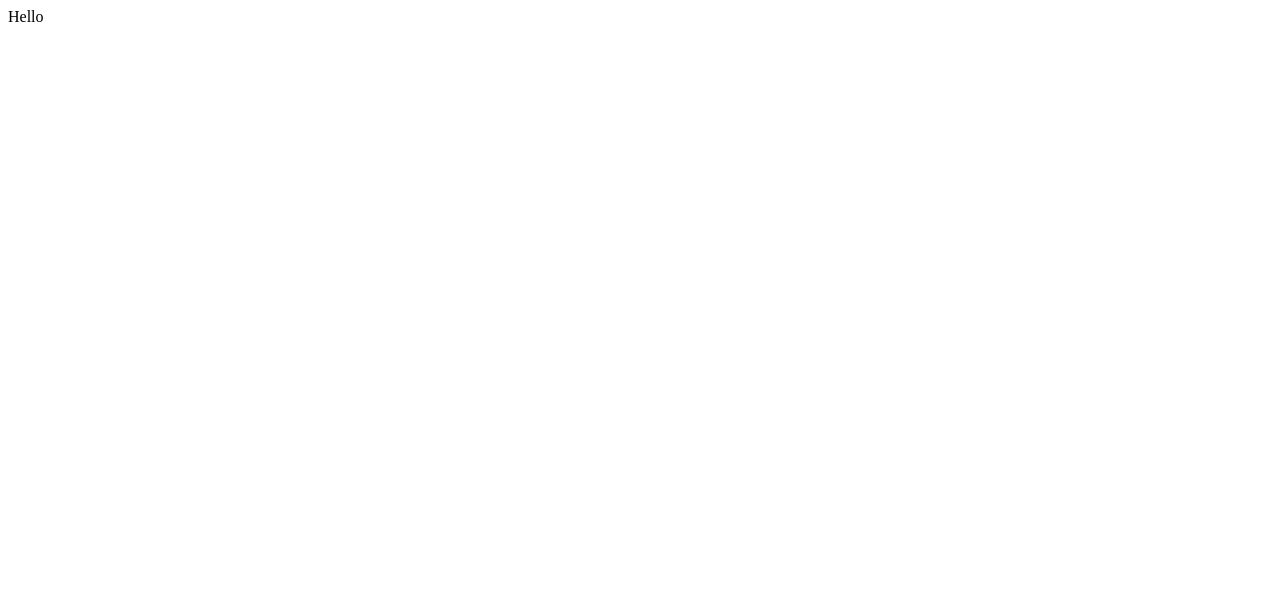
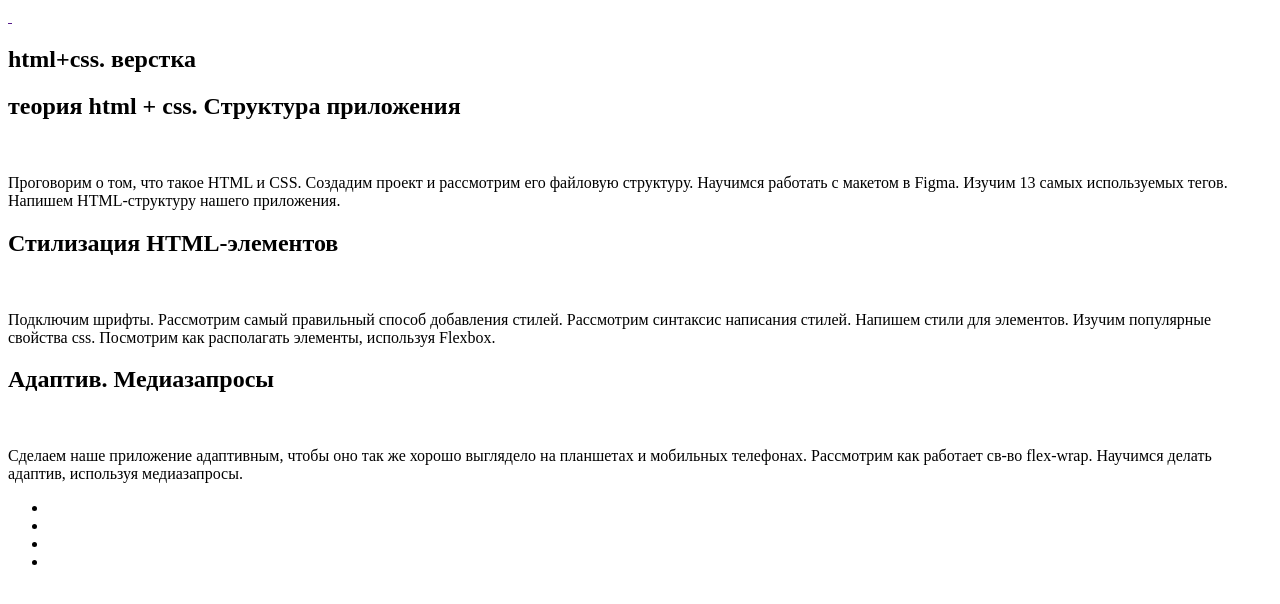
Before and after one commit to alekseyshahnov/mkHtmlCss, a plain HTML site: page index.html in a window 1280 px wide. Drawn offline with Linux system fonts and the light colour scheme.

Commit message:
HtmlDone

```diff
--- a/index.html
+++ b/index.html
@@ -7,6 +7,60 @@
     <title>Мастер-класс по верстке</title>
   </head>
   <body>
-    Hello
+    <header>
+      <a href="">
+        <img src="" alt="" />
+      </a>
+      <img src="" alt="" />
+    </header>
+
+    <section>
+      <h1>html+css. верстка</h1>
+      <div>
+        <h2>теория html + css. Структура приложения</h2>
+        <img src="" alt="" />
+        <p>
+          Проговорим о том, что такое HTML и CSS. Создадим проект и рассмотрим
+          его файловую структуру. Научимся работать с макетом в Figma. Изучим 13
+          самых используемых тегов. Напишем HTML-структуру нашего приложения.
+        </p>
+      </div>
+      <div>
+        <h2>Стилизация HTML-элементов</h2>
+        <img src="" alt="" />
+        <p>
+          Подключим шрифты. Рассмотрим самый правильный способ добавления
+          стилей. Рассмотрим синтаксис написания стилей. Напишем стили для
+          элементов. Изучим популярные свойства css. Посмотрим как располагать
+          элементы, используя Flexbox.
+        </p>
+      </div>
+      <div>
+        <h2>Адаптив. Медиазапросы</h2>
+        <img src="" alt="" />
+        <p>
+          Сделаем наше приложение адаптивным, чтобы оно так же хорошо выглядело
+          на планшетах и мобильных телефонах. Рассмотрим как работает св-во
+          flex-wrap. Научимся делать адаптив, используя медиазапросы.
+        </p>
+      </div>
+    </section>
+
+    <footer>
+      <ul>
+        <li>
+          <a href=""><img src="" alt="" /></a>
+        </li>
+        <li>
+          <a href=""><img src="" alt="" /></a>
+        </li>
+        <li>
+          <a href=""><img src="" alt="" /></a>
+        </li>
+        <li>
+          <a href=""><img src="" alt="" /></a>
+        </li>
+      </ul>
+    </footer>
   </body>
 </html>
```
